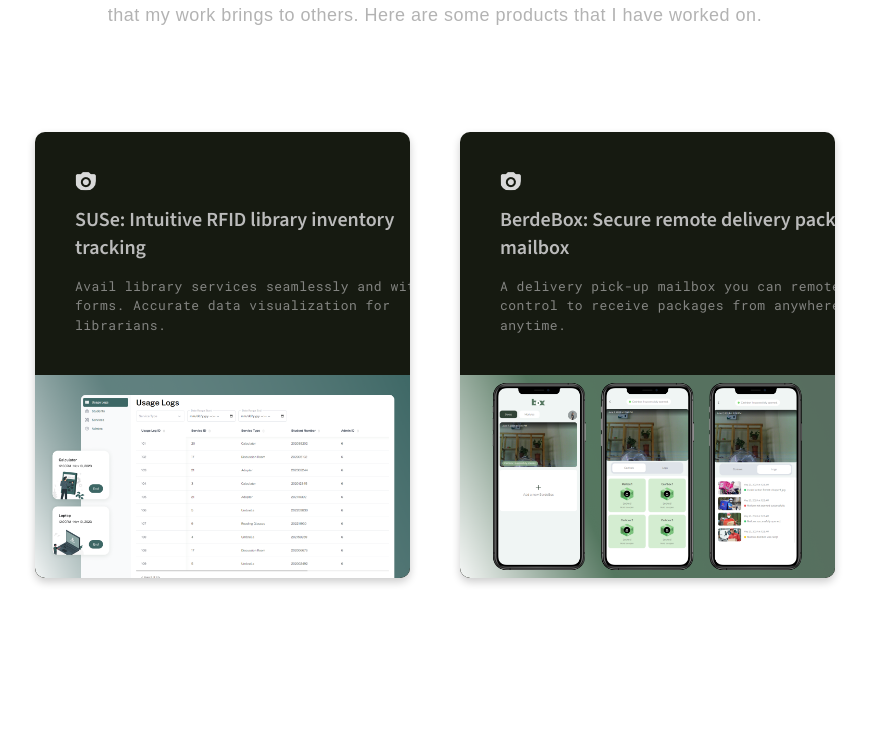
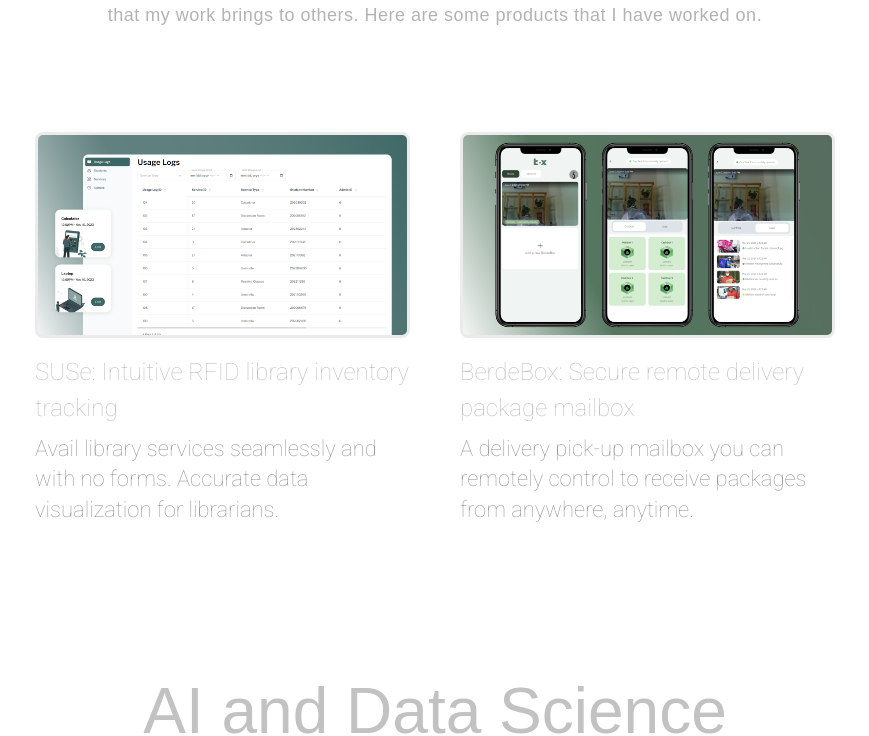
Before and after one commit to allainerain/allaines-portfolio-website, a SvelteKit app: page / in a window 1280 px wide. Shown: the part 860-1596 px from the top of the page, without its empty margins (205-1074 px from the left). Built offline with nearby package versions, Linux system fonts and the light colour scheme; a web font is replaced by a local one.

Commit message:
style(Card.svete): use tailwind and revamp design

```diff
--- a/src/components/card.svelte
+++ b/src/components/card.svelte
@@ -1,63 +1,19 @@
 <script>
     export let title;
     export let description;
-    export let iconsrc;
     export let imgsrc;
     export let link;
 </script>
 
-<a class="button-link" href={link}>
-    <div class="card">
-        <div class="container">
-            <img src={iconsrc} alt="icon"/>
-            <h4>{title}</h4>
-            <p>{description}</p>
-        </div>
-        <img src={imgsrc} alt={title} style="width:100%"/>
+<a class="grid gap-4" href={link}>
+    <div class="rounded-lg border border-[3px] border-light-accent border-opacity-[20%] overflow-hidden">
+        <img class="w-full h-full transition-transform duration-300 hover:scale-[102%]"
+        src={imgsrc} alt={title}
+    />
+    </div>
+
+    <div class="grid gap-2 text-left">
+        <h3>{title}</h3>
+        <h4 class="text-light-accent">{description}</h4>
     </div>
 </a>
-
-<style>
-
-h4{
-    font-family: 'Source Sans 3', sans-serif;
-    font-weight: 600;
-    font-size: 20px;
-    margin: 15px 0px 15px 0px;
-    color: #BBBBBB;
-}
-
-p{
-    font-family: 'Roboto Mono', monospace;
-    font-size: 13px;
-    margin: 0;
-    color: #838481;
-}
-
-.button-link {
-    text-decoration: none;
-}
-
-.card {
-    box-shadow: 0 4px 8px 0 rgba(0,0,0,0.2);
-    transition: 0.2s;
-    background-color: #161A11;
-    text-align: left;
-    border-radius: 10px; /* Add border-radius for rounded corners */
-    overflow: hidden; /* Hide overflowing content */
-}
-
-.card:hover {
-    box-shadow: 0 8px 16px 0 rgba(0,0,0,0.2);
-    transform: scale(1.02);
-    cursor: pointer;
-}
-
-.container {
-    margin: 40px;
-}
-
-img {
-  border-radius: 0px 0px 10px 10px;
-}
-</style>
```
